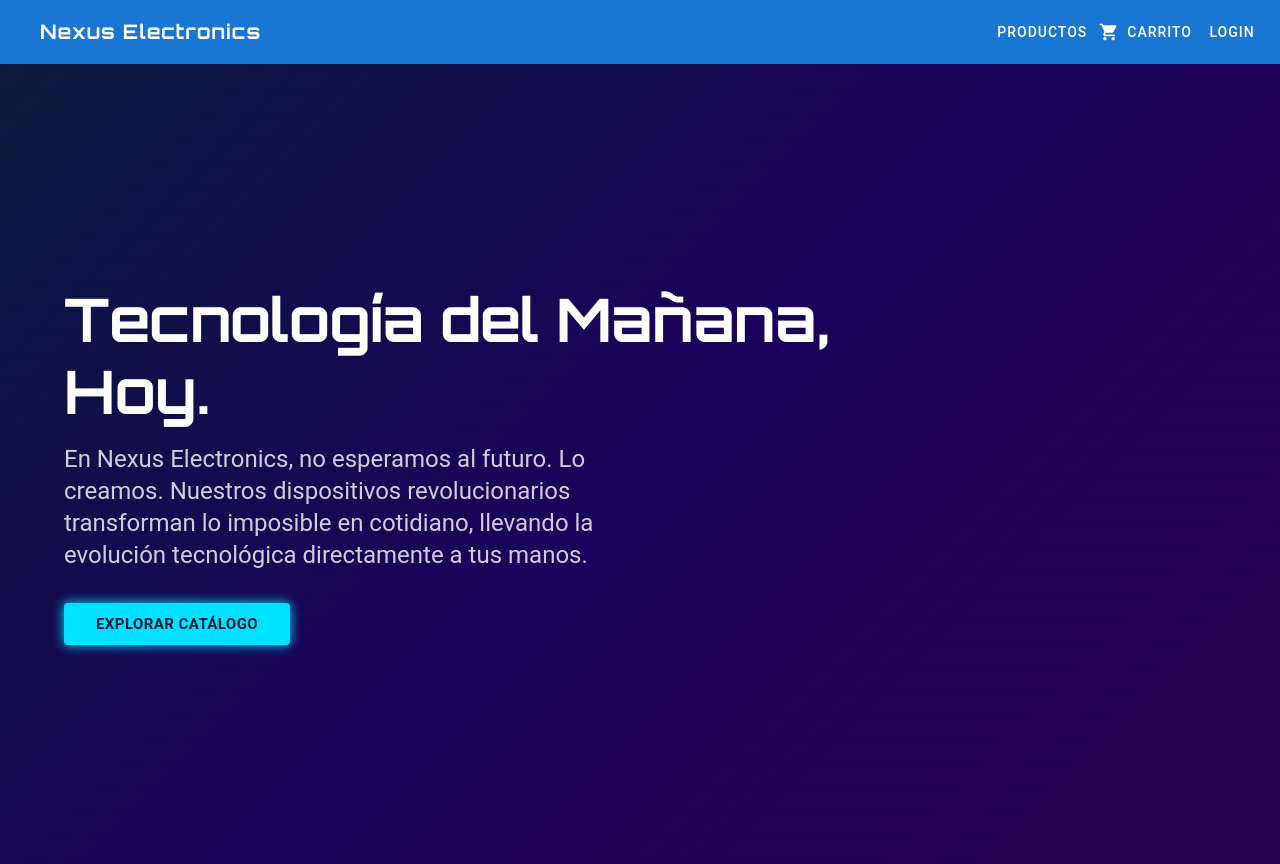
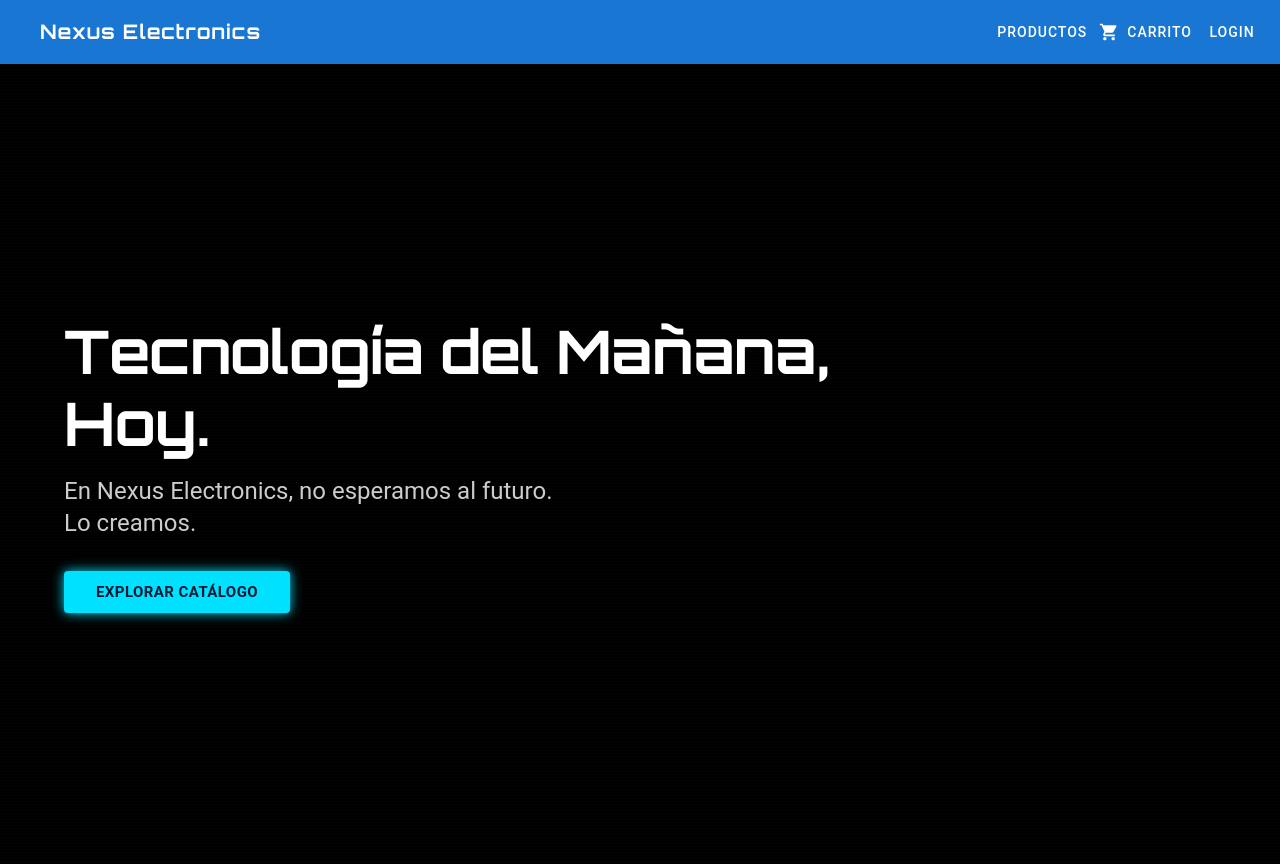
Before and after one commit to RamiroAbadie/Marketplace-Electrodomesticos-Front, a React (Vite) app: page / in a window 1280 px wide. Built offline with nearby package versions, Linux system fonts and the light colour scheme.

Commit message:
Correcion en view Products
-Elimine el titulo Productos en la view Products ya que me parecia irrelevante

```diff
--- a/src/components/ProductList.jsx
+++ b/src/components/ProductList.jsx
@@ -16,10 +16,6 @@ const ProductList = () => {
 
   return (
     <Container maxWidth="xl" sx={{ mt: 4 }}>
-      <Typography variant="h4" gutterBottom>
-        Productos
-      </Typography>
-
       <Grid
         container
         spacing={{ xs: 2, md: 3 }}
--- a/src/views/Home.jsx
+++ b/src/views/Home.jsx
@@ -12,8 +12,7 @@ export default function Home() {
           minHeight: "100vh",
           display: "flex",
           alignItems: "center",
-          background:
-            "linear-gradient(135deg, #081a3c 0%, #1a005a 50%, #26004d 100%)",
+          backgroundColor: "black",
           position: "relative",
           overflow: "hidden",
         }}
@@ -48,9 +47,7 @@ export default function Home() {
             variant="h5"
             sx={{ color: "rgba(255,255,255,0.8)", maxWidth: 600, mb: 4 }}
           >
-            En Nexus Electronics, no esperamos al futuro. Lo creamos. Nuestros dispositivos revolucionarios
-            transforman lo imposible en cotidiano, llevando la evolución tecnológica directamente a tus
-            manos.
+            En Nexus Electronics, no esperamos al futuro.<br/>Lo creamos.
           </Typography>
 
           <Button
--- a/src/views/Products.jsx
+++ b/src/views/Products.jsx
@@ -1,9 +1,9 @@
 import ProductList from "../components/ProductList";
+import { Typography } from "@mui/material";
 
 const Products = () => {
   return (
     <div>
-      <h2>Productos</h2>
       <ProductList />
     </div>
   );
```
